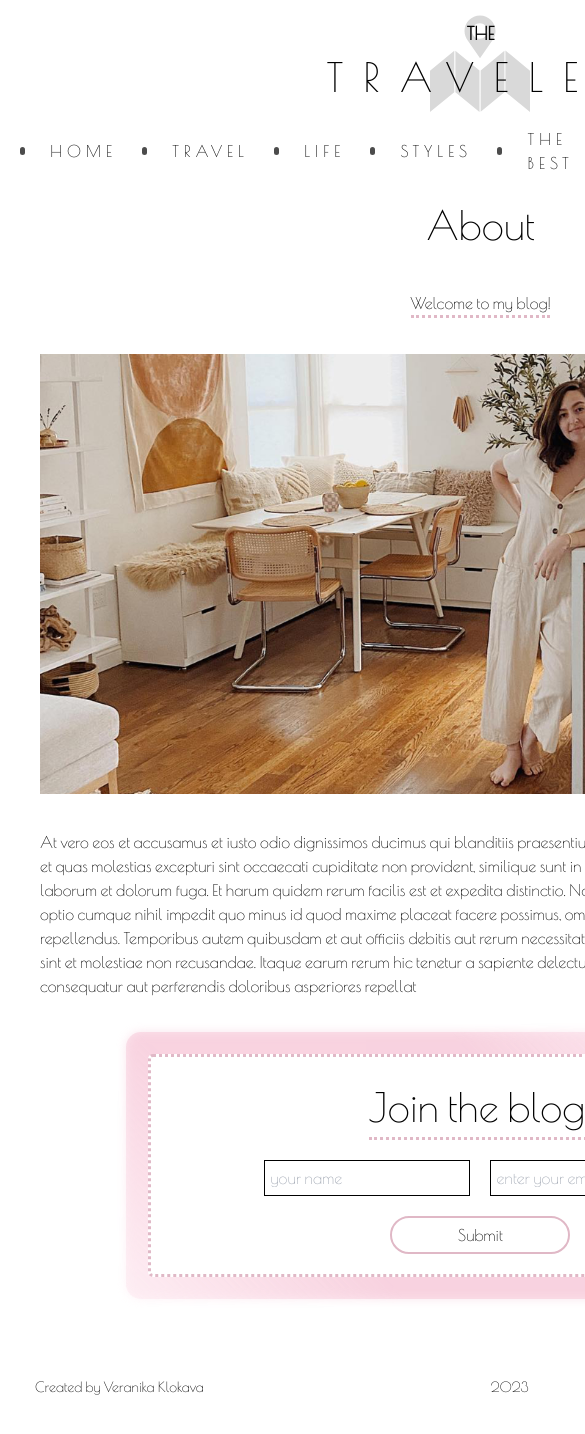
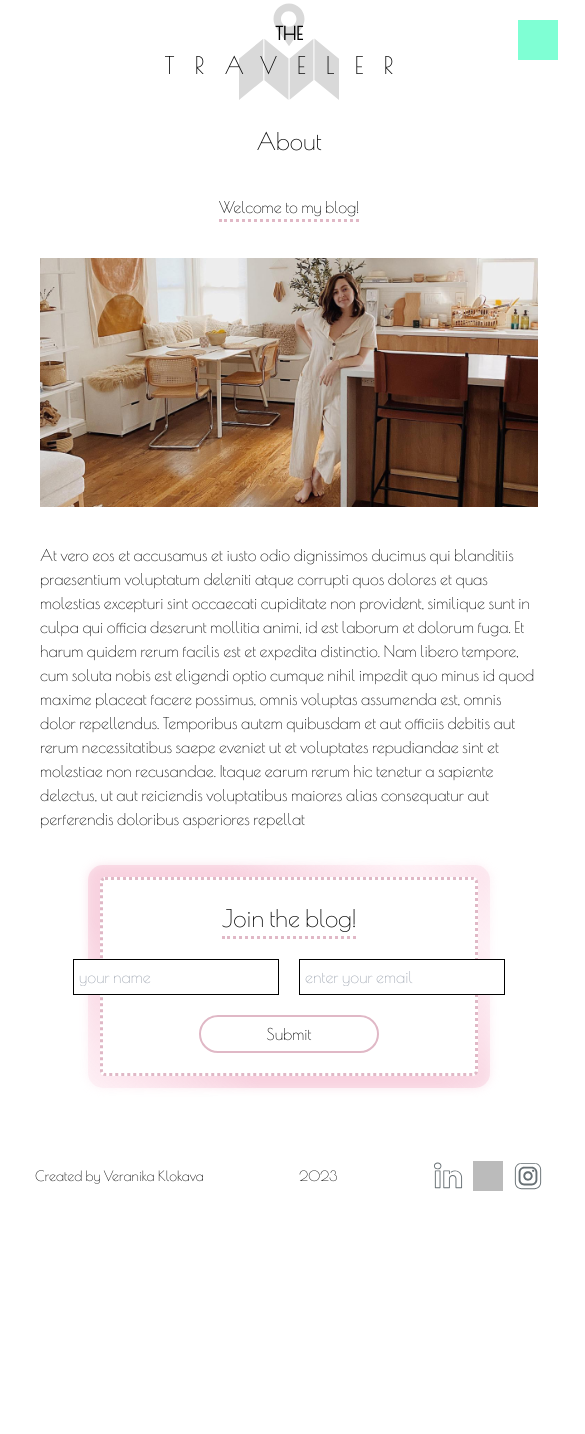
Before and after one commit to NikaKlokava/blog-strapi, a Next.js app in the folder frontend/: page /about in a window 390 px wide. Shown: the top 1434 px of the page, 585 px wide, since content can reach past the window. After the commit the page ends 1226 px from the top, so only its background shows below. Built offline with nearby package versions, Linux system fonts and the light colour scheme; grey boxes are pictures that could not be loaded.

Commit message:
feat: add mobile adaptation for laptop

```diff
--- a/frontend/app/components/header/Header.module.css
+++ b/frontend/app/components/header/Header.module.css
@@ -3,7 +3,6 @@
   flex-direction: column;
   row-gap: 20px;
   padding: 20px;
-
 }
 
 .title_container {
--- /dev/null
+++ b/frontend/app/components/home-description/HomeDescription.module.css
@@ -0,0 +1,18 @@
+.main_description {
+  padding-left: 50px;
+  padding-right: 50px;
+  background-color: #e0b8c64d;
+}
+
+.title {
+  font-size: 30px;
+  align-self: center;
+}
+
+.background_img {
+  min-height: 100vh;
+  width: 100vw;
+  background-size: 100vw 100vh;
+  filter: opacity(50%);
+  background-image: url("../../../public/back.jpg");
+}
--- /dev/null
+++ b/frontend/app/components/home-description/HomeDescription.tsx
@@ -0,0 +1,12 @@
+import { homePageData } from "@/mocks/mocks";
+import styles from "./HomeDescription.module.css";
+
+export const HomeDescription = () => {
+  return (
+    <>
+      <div className={styles.main_description}>{homePageData.description}</div>
+      <div className={styles.title}>{homePageData.title}</div>
+      <div className={styles.background_img} />
+    </>
+  );
+};
--- a/frontend/app/components/join-the-blog/JoinTheBlog.module.css
+++ b/frontend/app/components/join-the-blog/JoinTheBlog.module.css
@@ -91,3 +91,15 @@
   grid-column: 1/3;
   justify-self: center;
 }
+
+@media screen and (max-width:1000px) {
+  .form_wrapper {
+    align-self: center;
+  }
+}
+
+@media screen and (max-width:750px) {
+  .form_wrapper {
+    padding: 10px;
+  }
+}
--- a/frontend/app/components/navbar/Navbar.module.css
+++ b/frontend/app/components/navbar/Navbar.module.css
@@ -5,7 +5,11 @@
   align-items: center;
 }
 
-.navbar_container>* {
+.navbar_icon {
+  display: none;
+}
+
+.navbar_title {
   font-size: 16px;
   letter-spacing: 5px;
 }
@@ -27,3 +31,30 @@
   text-decoration: 3px underline dotted #E0B8C6;
   color: #BA8497;
 }
+
+@media screen and (max-width:1000px) {
+  .navbar_container {
+    column-gap: 15px;
+  }
+
+  .navbar_title {
+    font-size: 12px;
+  }
+
+}
+
+@media screen and (max-width:750px) {
+  .navbar_container>* {
+    display: none;
+  }
+
+  .navbar_icon {
+    display: block;
+    position: absolute;
+    width: 40px;
+    height: 40px;
+    background-size: 40px 40px;
+    background-color: aquamarine;
+    align-self: flex-end;
+  }
+}
--- a/frontend/app/components/navbar/Navbar.tsx
+++ b/frontend/app/components/navbar/Navbar.tsx
@@ -4,18 +4,22 @@ import styles from "./Navbar.module.css";
 
 export const Navbar = () => {
   return (
+    <>
     <div className={styles.navbar_container}>
       <div className={styles.dot} />
       {navbarItems.map((item, index) => {
         return (
           <>
             <Link href={item.path} key={item.path} className={styles.link}>
-              <p>{item.name}</p>
+              <p className={styles.navbar_title}>{item.name}</p>
             </Link>
             <div className={styles.dot} key={index} />
           </>
         );
       })}
+
     </div>
+    <div className={styles.navbar_icon}/>
+    </>
   );
 };
--- a/frontend/app/globals.css
+++ b/frontend/app/globals.css
@@ -27,4 +27,8 @@ h1 {
   font-size: 2.5rem;
 }
 
-/* #E0B8C6 #BA8497 #E0B8C6 */
+@media screen and (max-width:750px) {
+  h1 {
+    font-size: 1.5rem;
+  }
+}
--- a/frontend/app/page.tsx
+++ b/frontend/app/page.tsx
@@ -1,4 +1,5 @@
-import { homePageData, Post, posts } from "@/mocks/mocks";
+import { Post, posts } from "@/mocks/mocks";
+import { HomeDescription } from "./components/home-description/HomeDescription";
 import { JoinTheBlog } from "./components/join-the-blog/JoinTheBlog";
 import { Pagination } from "./components/pagination/Pagination";
 import { PostItem } from "./components/post-item/Post";
@@ -24,9 +25,7 @@ export default function Home({ searchParams }: Props) {
 
   return (
     <main className={styles.main_container}>
-      <div className={styles.main_description}>{homePageData.description}</div>
-      <div className={styles.title}>{homePageData.title}</div>
-      <div className={styles.background_img} />
+      <HomeDescription />
       <div className={styles.home_container}>
         <div className={styles.posts_container}>
           <PostItem posts={paginatedPosts} currentPage={currentPage} />
--- a/frontend/app/styles.module.css
+++ b/frontend/app/styles.module.css
@@ -2,17 +2,6 @@
   display: flex;
   flex-direction: column;
   row-gap: 80px;
-}
-
-.main_description {
-  padding-left: 50px;
-  padding-right: 50px;
-  background-color: #e0b8c64d;
-}
-
-.title {
-  font-size: 30px;
-  align-self: center;
 }
 
 .home_container {
@@ -31,12 +20,23 @@
   justify-content: center;
 }
 
+@media screen and (max-width:1000px) {
+  .home_container {
+    display: flex;
+    flex-direction: column;
+  }
+}
 
-.background_img {
-  min-height: 100vh;
-  width: 100vw;
-  background-size: 100vw 100vh;
-  filter: opacity(50%);
-  background-image: url("../public/back.jpg");
+@media screen and (max-width:750px) {
+  .main_container {
+    row-gap: 40px;
+  }
 
+  .posts_container {
+    display: flex;
+    flex-direction: column;
+    row-gap: 15px;
+    align-items: center;
+    justify-content: center;
+  }
 }
```
Also changed, not shown: frontend/app/components/post-item/Post.module.css (+7 -0 lines), frontend/app/components/wish-list/WishList.module.css (+7 -1 lines).
